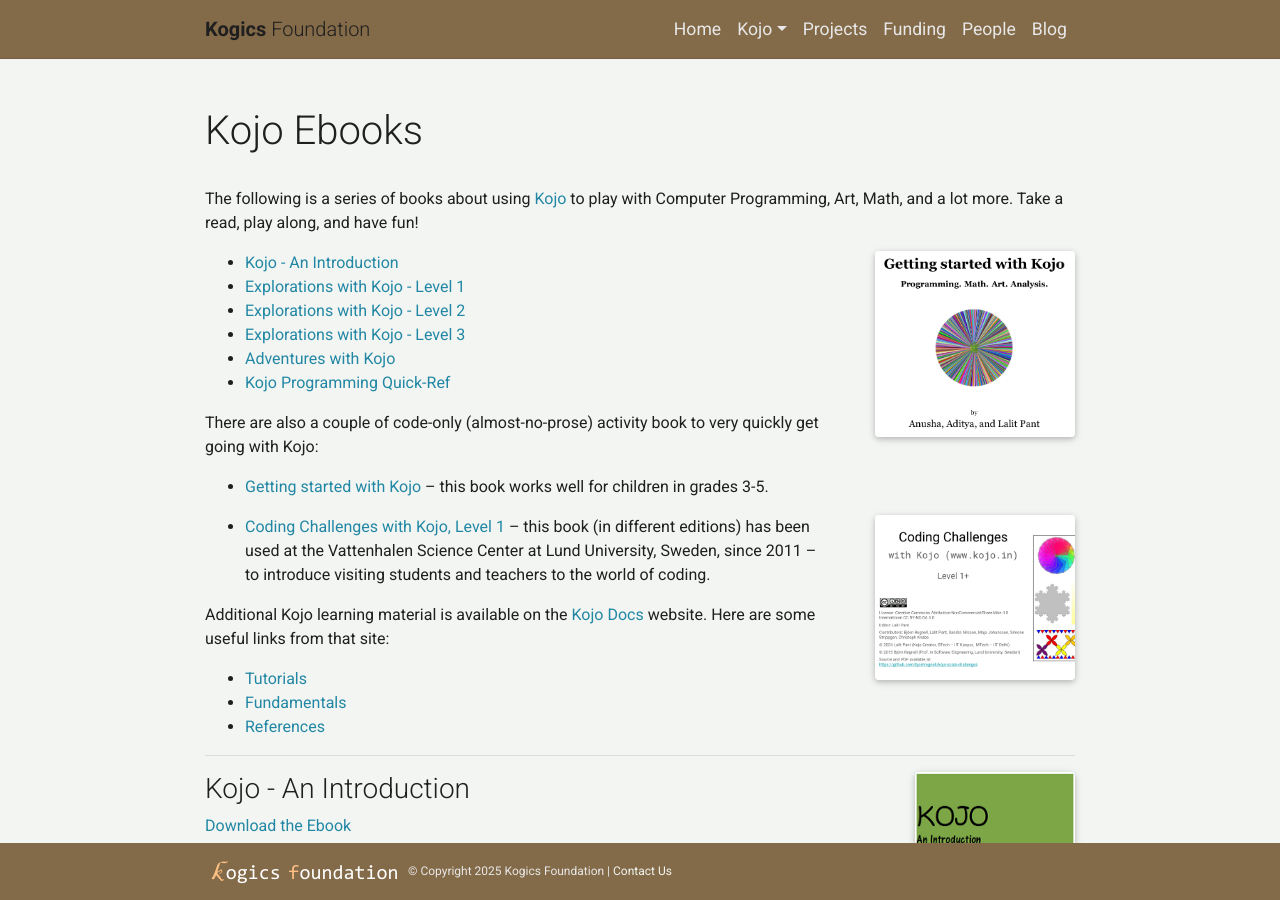
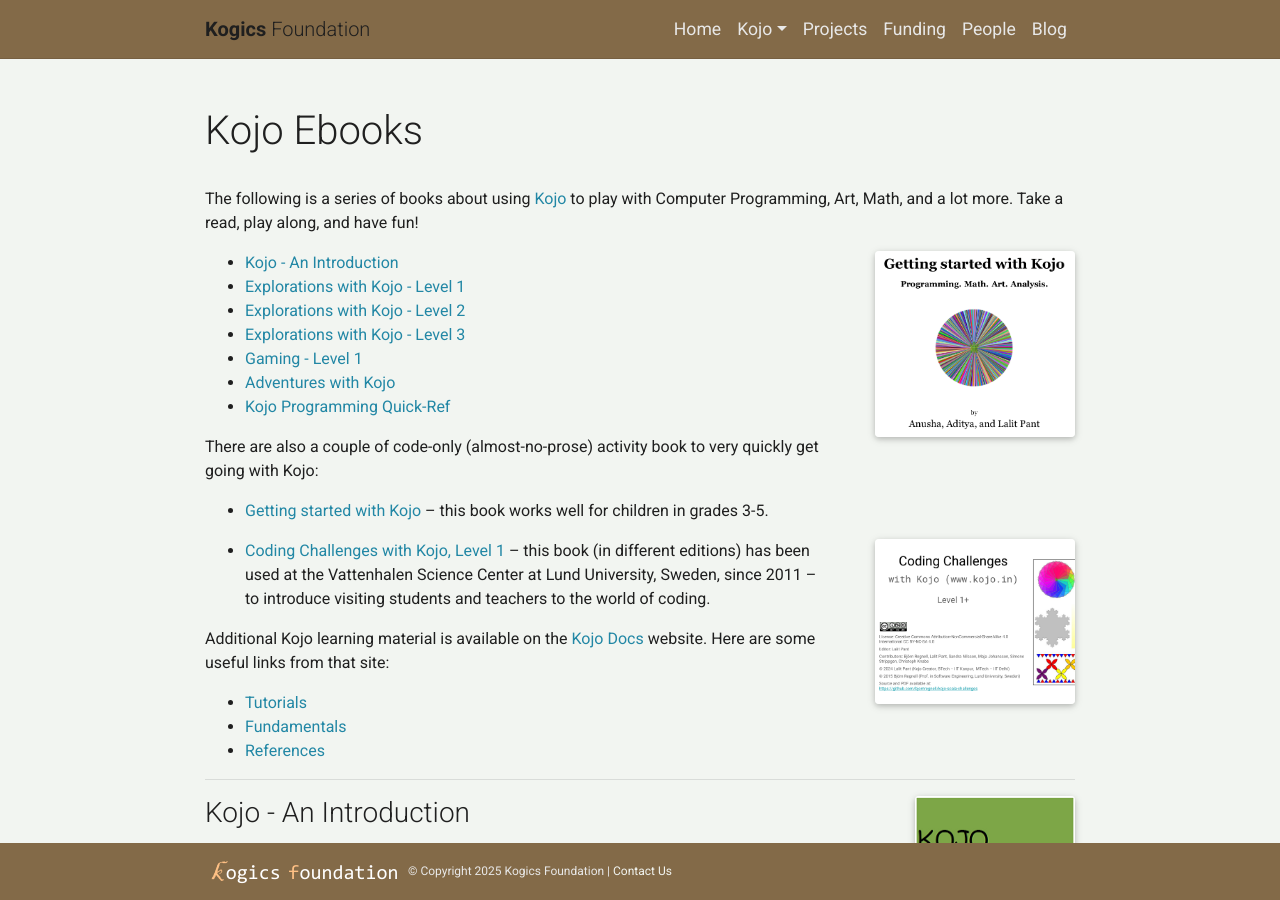
Before and after one commit to kogics/kogics.github.io, a Jekyll site: the page built from _pages/kojo/ebooks.md, in a window 1280 px wide and 900 px high. Built offline with Jekyll 4.4.1, drawn with Linux system fonts in a browser that asks for light colours; full-size pictures stand in for the smaller copies a plugin makes; comment, search, counter and statistics services are not loaded; a style sheet for code colours, icons or effects is not loaded.

Commit message:
Update ebooks page.

```diff
--- a/_pages/kojo/ebooks.md
+++ b/_pages/kojo/ebooks.md
@@ -16,6 +16,7 @@
 * [Explorations with Kojo - Level 1](#explorations1)
 * [Explorations with Kojo - Level 2](#explorations2)
 * [Explorations with Kojo - Level 3](#explorations3)
+* [Gaming - Level 1](https://docs.kogics.net/tutorials/gaming-1/index.html)
 * [Adventures with Kojo](#adventures)
 * [Kojo Programming Quick-Ref](#quickref)
 
```
